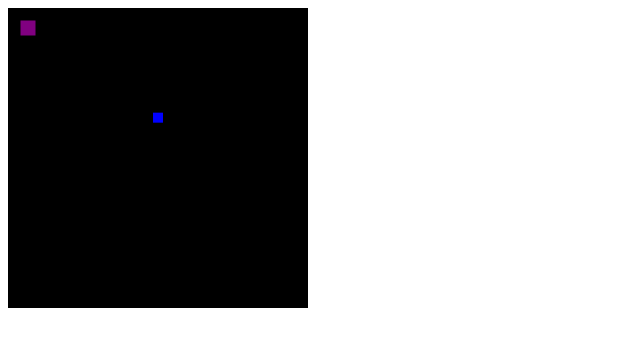
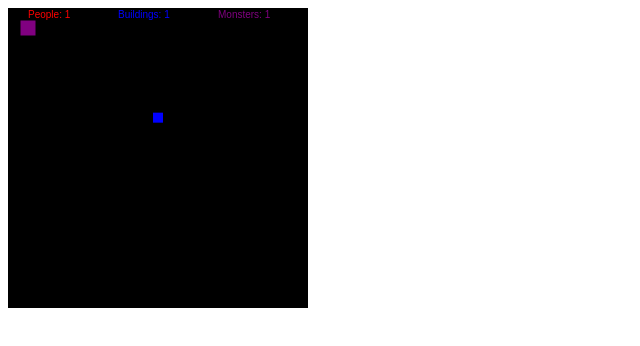
Before and after one commit to igorknop/colhtml, a plain HTML site: page index.html in a window 1280 px wide. Shown: the whole page, without its empty margins (0-640 px from the left). Drawn offline with Linux system fonts and the light colour scheme.

Commit message:
Add population numbers. Fix limits

```diff
--- a/index.html
+++ b/index.html
@@ -20,6 +20,8 @@
     var people = []
     const D = {
       MAX_SPRITES: 100,
+      MAX_MONSTERS: 5,
+      MAX_BUILDINGS: 15,
       ACCBAS: 20,
       W_UP: 'u',
       W_DOWN: 'd',
@@ -38,21 +40,28 @@
       dt = (t - prev) / 1000;
       ctx.fillStyle = "black";
       ctx.fillRect(0, 0, canvas.width, canvas.height)
-      for (var i = people.length-1; i>=0; i--) {
+
+      for (var i = people.length - 1; i >= 0; i--) {
         people[i].behave(dt)
         people[i].move(dt)
         people[i].draw(ctx)
       }
-      for (var i = buildings.length-1; i>=0; i--) {
+      for (var i = buildings.length - 1; i >= 0; i--) {
         buildings[i].behave(dt)
         buildings[i].move(dt)
         buildings[i].draw(ctx)
       }
-      for (var i = monsters.length-1; i>=0; i--) {
+      for (var i = monsters.length - 1; i >= 0; i--) {
         monsters[i].behave(dt)
         monsters[i].move(dt)
         monsters[i].draw(ctx)
       }
+      ctx.fillStyle = 'red'
+      ctx.fillText('People: ' + people.length, 20, 10);
+      ctx.fillStyle = 'blue'
+      ctx.fillText('Buildings: ' + buildings.length, 110, 10);
+      ctx.fillStyle = 'purple'
+      ctx.fillText('Monsters: ' + monsters.length, 210, 10);
       prev = t;
       requestAnimationFrame(passo)
     }
@@ -182,7 +191,7 @@
     }
 
     function spawnWalker(x, y) {
-      if (people.length > D.MAX_SPRITES) return;
+      if (people.length >= D.MAX_SPRITES) return;
       var walker = new Sprite(x, y, 5, 5, 'red')
       walker.behave = RandomWanderer
       walker.cd = 1
@@ -190,7 +199,7 @@
     }
 
     function spawnWalkerSpawner(x, y) {
-      if (buildings.length > D.MAX_BUILDINGS) return;
+      if (buildings.length >= D.MAX_BUILDINGS) return;
       var walker = new Sprite(x, y, 10, 10, 'blue')
       walker.behave = RandomWandererSpawner
       walker.cd = 5
@@ -198,7 +207,7 @@
     }
 
     function spawnHunter(x, y) {
-      if (monsters.length > D.MAX_MONSTERS) return;
+      if (monsters.length >= D.MAX_MONSTERS) return;
       var hunter = new Sprite(x, y, 15, 15, 'purple')
       hunter.behave = Hunter
       hunter.cd = 5
```
